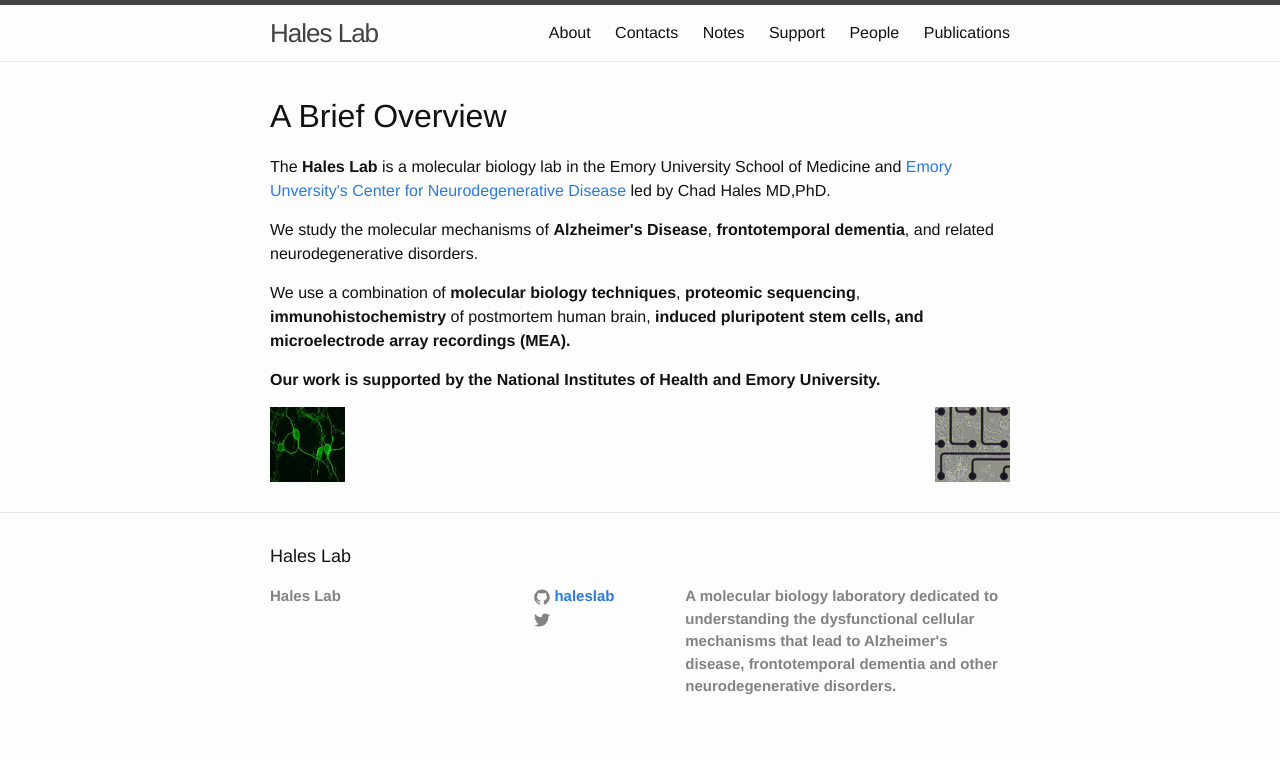
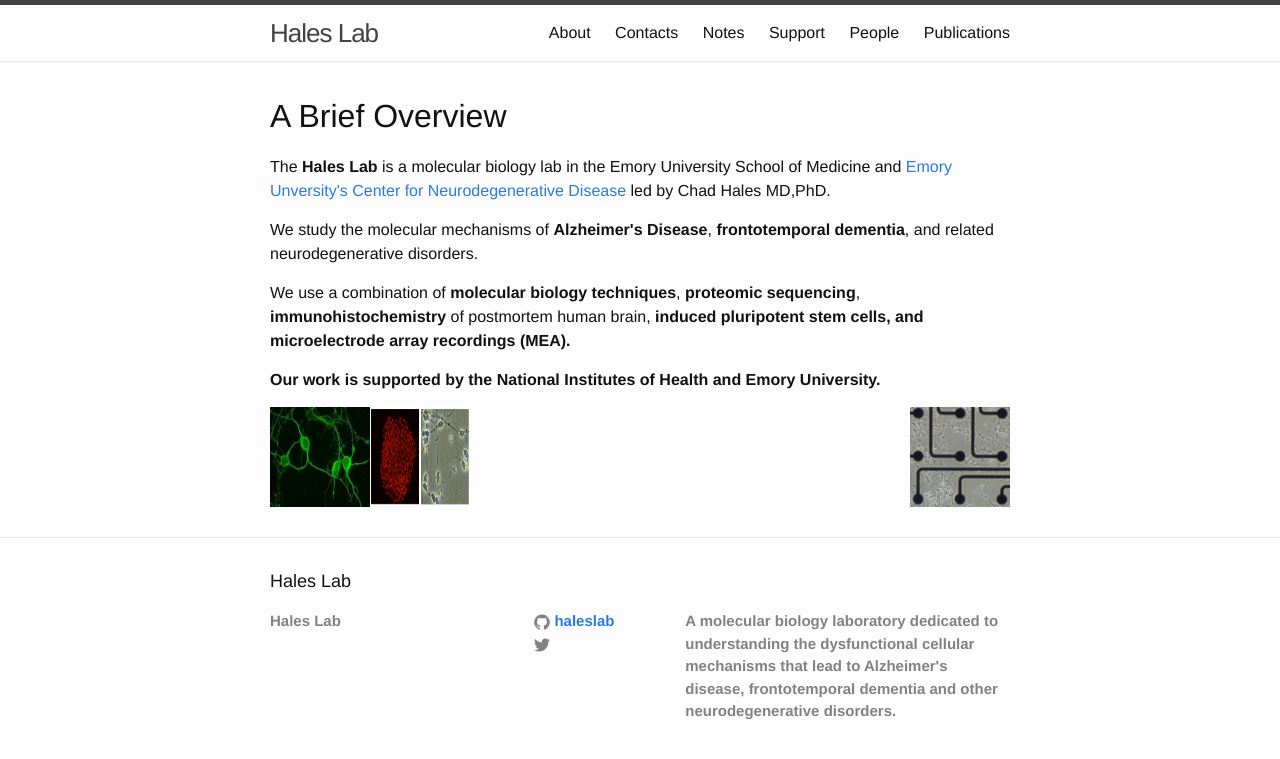
Before and after one commit to haleslab/haleslab.github.io, a Jekyll site: the page built from index.html, in a window 1280 px wide. Shown: the top 759 px of the page. Built offline with Jekyll 4.4.1, drawn with Linux system fonts in a browser that asks for light colours; the list of posts is cut into pages by our own code.

Commit message:
Figure update
Figure update

```diff
--- a/index.html
+++ b/index.html
@@ -19,8 +19,10 @@
 
   <p>Our work is supported by the National Institutes of Health and Emory University.</p>
 
-  <img align="left" src="Greenneurons.png" width="75" height="75" />
+  <img align="left" src="Greenneurons.png" width="100" height="100" />
 
-  <img align="right" src="IPSneuronsonMEAcopy.jpg" width="75" height="75" />
+  <img align="center" src="IPScellnanogandIPSneuron.png" width="100" height="100" />
+
+  <img align="right" src="IPSneuronsonMEAcopy.jpg" width="100" height="100" />
 
 </div>
```
Also changed, not shown: participate.md (line endings or trailing spaces).
